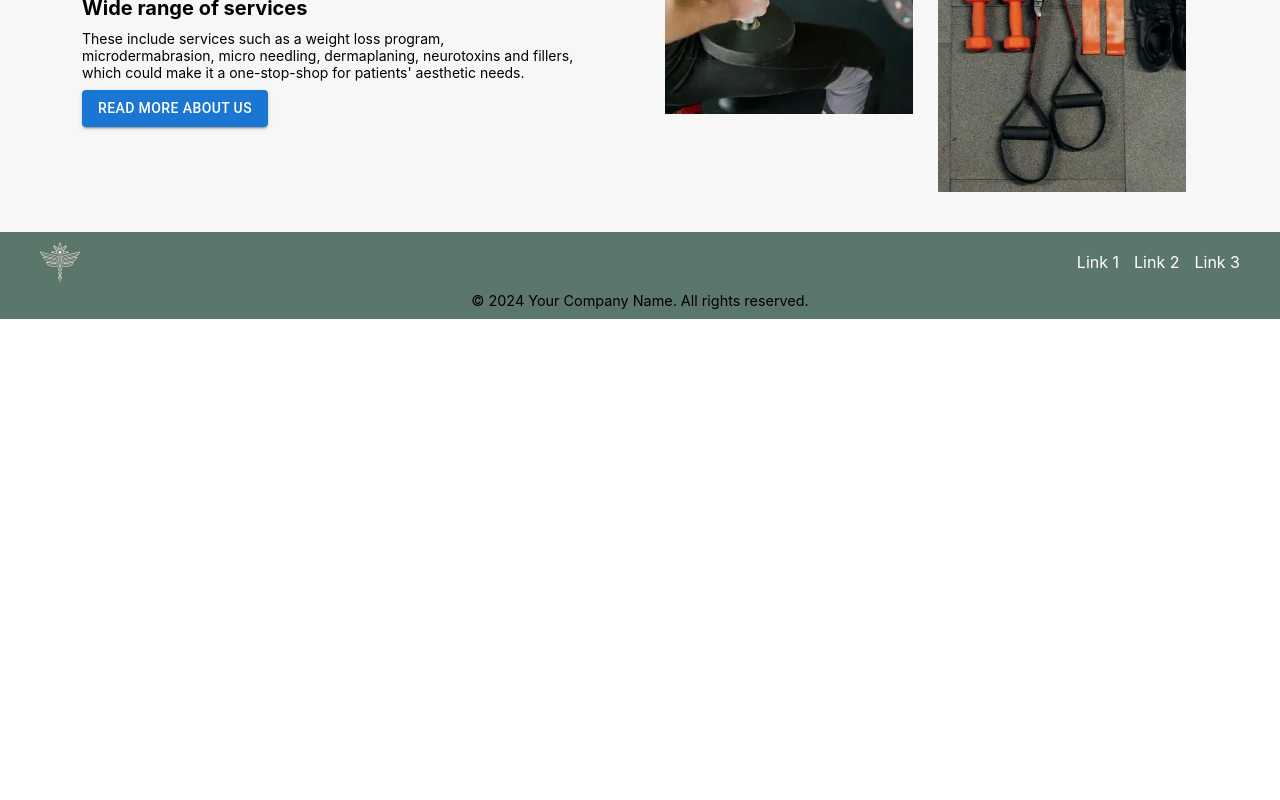
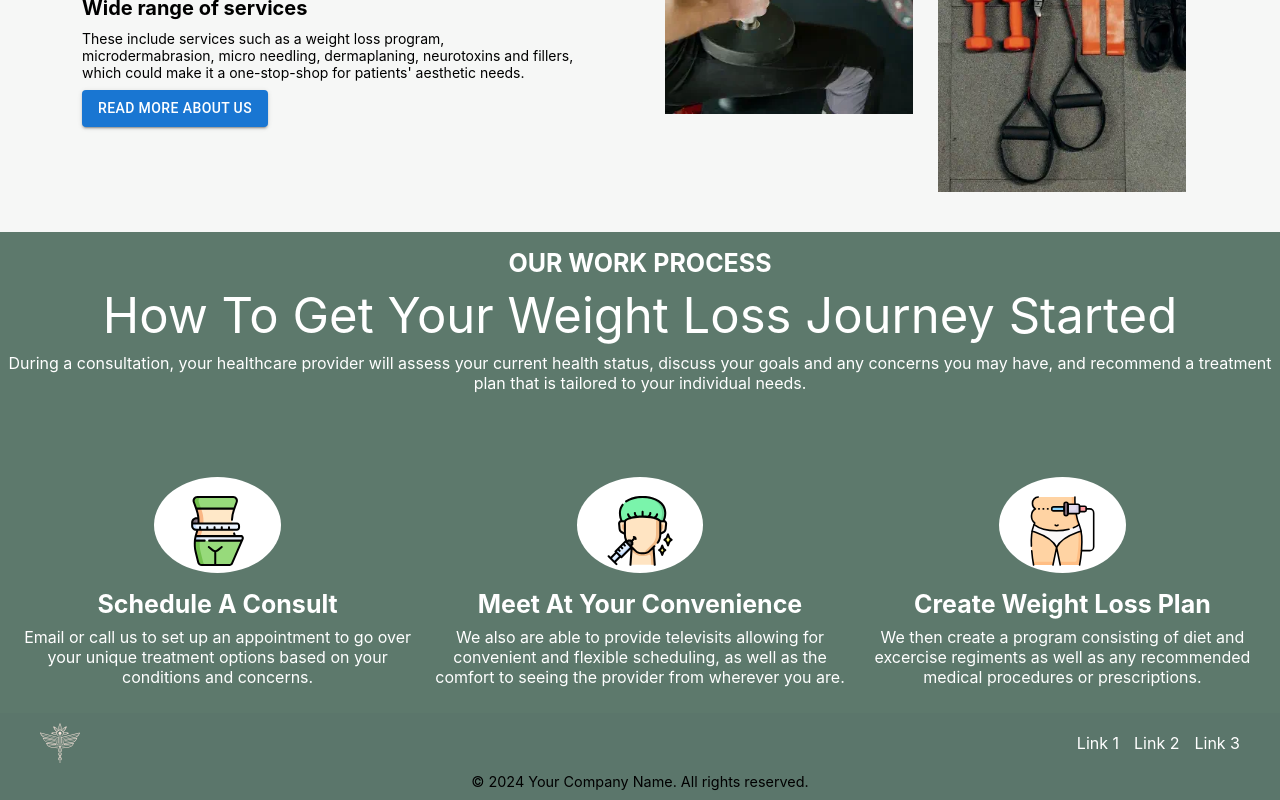
Before and after one commit to adapting212/Small-business-template, a React (Create React App) app in the folder frontend/: page / in a window 1280 px wide. Shown: the part 2665-3465 px from the top of the page. Before the commit the page ends 2984 px from the top, so only its background shows below. Built offline with nearby package versions, Linux system fonts and the light colour scheme; no server answers.

Commit message:
edited home page, added new features

```diff
--- /dev/null
+++ b/frontend/src/components/WorkProcessHP.jsx
@@ -0,0 +1,43 @@
+import React from 'react';
+import process1 from '../assets/health1.svg';
+import process2 from '../assets/health2.svg';
+import process3 from '../assets/health3.svg';
+import '../styles/WorkProcess.scss';
+
+const WorkProcess = () => {
+  return (
+    <div className="wptopcontainer">
+      <div className='wptitle'>OUR WORK PROCESS</div>
+      <div className='wpheader'>How To Get Your Weight Loss Journey Started</div>
+      <div className='wpbody'>During a consultation, your healthcare provider will assess your current health status, discuss your goals and any concerns you may have, and recommend a treatment plan that is tailored to your individual needs.</div>
+      <div className='wpcontainer'>
+        <div className="wpleftsquare">
+          <div className="wpcircle-image-container">
+            <img src={process1} className="wpcircle-image" />
+          </div>
+          <div className="wpbanner-title1">Schedule A Consult</div>
+          <div className="wpbanner-subtitle1">Email or call us to set up an appointment to go over your unique treatment options based on your conditions and concerns.</div>
+        </div>
+
+        <div className="wpcentersquare">
+          <div className="wpcircle-image-container">
+            <img src={process2} className="wpcircle-image" />
+          </div>
+          <div className="wpbanner-title1">Meet At Your Convenience</div>
+          <div className="wpbanner-subtitle1">We also are able to provide televisits allowing for convenient and flexible scheduling, as well as the comfort to seeing the provider from wherever you are.</div>
+        </div>
+
+        <div className="wprightsquare">
+          <div className="wpcircle-image-container">
+            <img src={process3} className="wpcircle-image" />
+          </div>
+          <div className="wpbanner-title1">Create Weight Loss Plan</div>
+          <div className="wpbanner-subtitle1">We then create a program consisting of diet and excercise regiments as well as any recommended medical procedures or prescriptions.</div>
+        </div>
+
+      </div>
+    </div>
+  );
+};
+
+export default WorkProcess;
--- a/frontend/src/pages/HomePage.js
+++ b/frontend/src/pages/HomePage.js
@@ -3,6 +3,7 @@ import SplashBanner from '../components/SplashBanner';
 import BannerSquares from '../components/BannerSquares';
 import AboutUsHp from '../components/AboutUsHp';
 import ChooseUsBanner from '../components/ChooseUs';
+import WorkProcess from '../components/WorkProcessHP';
 
 
 
@@ -17,6 +18,8 @@ const HomePage = ({ state, dispatch }) => {
      <BannerSquares/>
      <AboutUsHp/>
      <ChooseUsBanner/>
+     <WorkProcess/>
+
     </>
   );
 };
--- /dev/null
+++ b/frontend/src/styles/WorkProcess.scss
@@ -0,0 +1,71 @@
+.wpcontainer {
+  display: flex;
+  flex-direction: row;
+  justify-content: center;
+  height: 20rem; /* Adjust to viewport height */
+  width: 100%;
+  background-color: #5D796C;
+}
+
+.wptopcontainer{
+  display: flex;
+  flex-direction: column;
+  text-align: center;
+  width: 100%;
+  background-color: #5D796C;
+}
+
+.wpleftsquare, .wpcentersquare, .wprightsquare {
+  width: 33%; /* Ensure all squares take up 25% width */
+  align-items: center; /* Center items horizontally */
+  justify-content: center; /* Center items vertically */
+  text-align: center; /* Center text */
+}
+
+.wpcircle-image-container {
+  background-color: white;
+  border-radius: 100%; /* Make the image circular */
+  height: 30%;
+  width: 30%;
+  margin-left: 35%;
+  margin-top: 20%;
+}
+
+.wpcircle-image {
+  width: 55%; /* Adjust width as needed */
+  height: auto;
+  object-fit: cover; /* Ensure the image covers the entire circle */
+  margin-top: 15%;
+}
+
+.wpbanner-title1 {
+  font-size: 25px;
+  color: white;
+  font-weight: bold;
+  margin-top: 1rem;
+}
+
+.wpbanner-subtitle1 {
+  font-size: 16px;
+  color: white;
+  margin-top: 0.5rem;
+}
+
+.wptitle {
+  font-size: 25px;
+  color: white;
+  font-weight: bold;
+  margin-top: 1rem;
+}
+
+.wpheader {
+  font-size: 49px;
+  color: white;
+  margin-top: 0.5rem;
+}
+
+.wpbody{
+  font-size: 16px;
+  color: white;
+  margin-top: 0.5rem;
+}
```
